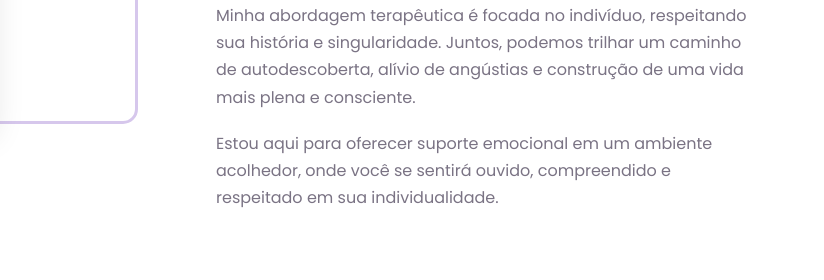
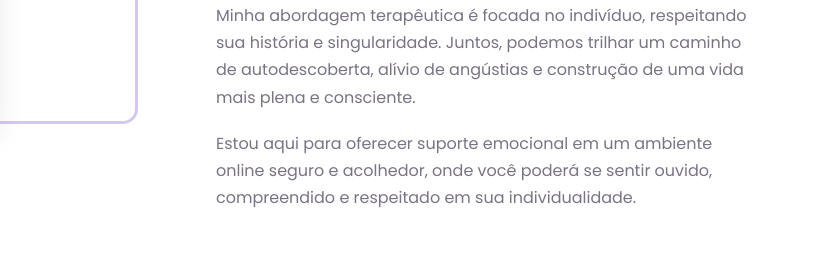
Before and after one commit to Reinaldoleall/Fabiana-Brazil, a plain HTML site: page index.html in a window 1280 px wide. Shown: the part 1300-1580 px from the top of the page, 456-1280 px from the left. Drawn offline with nearby package versions, Linux system fonts and the light colour scheme.

Commit message:
Update index.html

```diff
--- a/index.html
+++ b/index.html
@@ -705,7 +705,7 @@
                         <h3>Fabiana Brazil - Psicanalista Clínica e Terapeuta</h3>
                         <p>Com formação em Psicanálise, dedico-me a auxiliar pessoas que buscam compreender melhor a si mesmas e superar desafios emocionais. Acredito no poder da escuta ativa e da palavra como ferramentas de transformação.</p>
                         <p>Minha abordagem terapêutica é focada no indivíduo, respeitando sua história e singularidade. Juntos, podemos trilhar um caminho de autodescoberta, alívio de angústias e construção de uma vida mais plena e consciente.</p>
-                        <p>Estou aqui para oferecer suporte emocional em um ambiente acolhedor, onde você se sentirá ouvido, compreendido e respeitado em sua individualidade.</p>
+                        <p>Estou aqui para oferecer suporte emocional em um ambiente online seguro e acolhedor, onde você poderá se sentir ouvido, compreendido e respeitado em sua individualidade.</p>
                     </div>
                 </div>
             </div>
```
